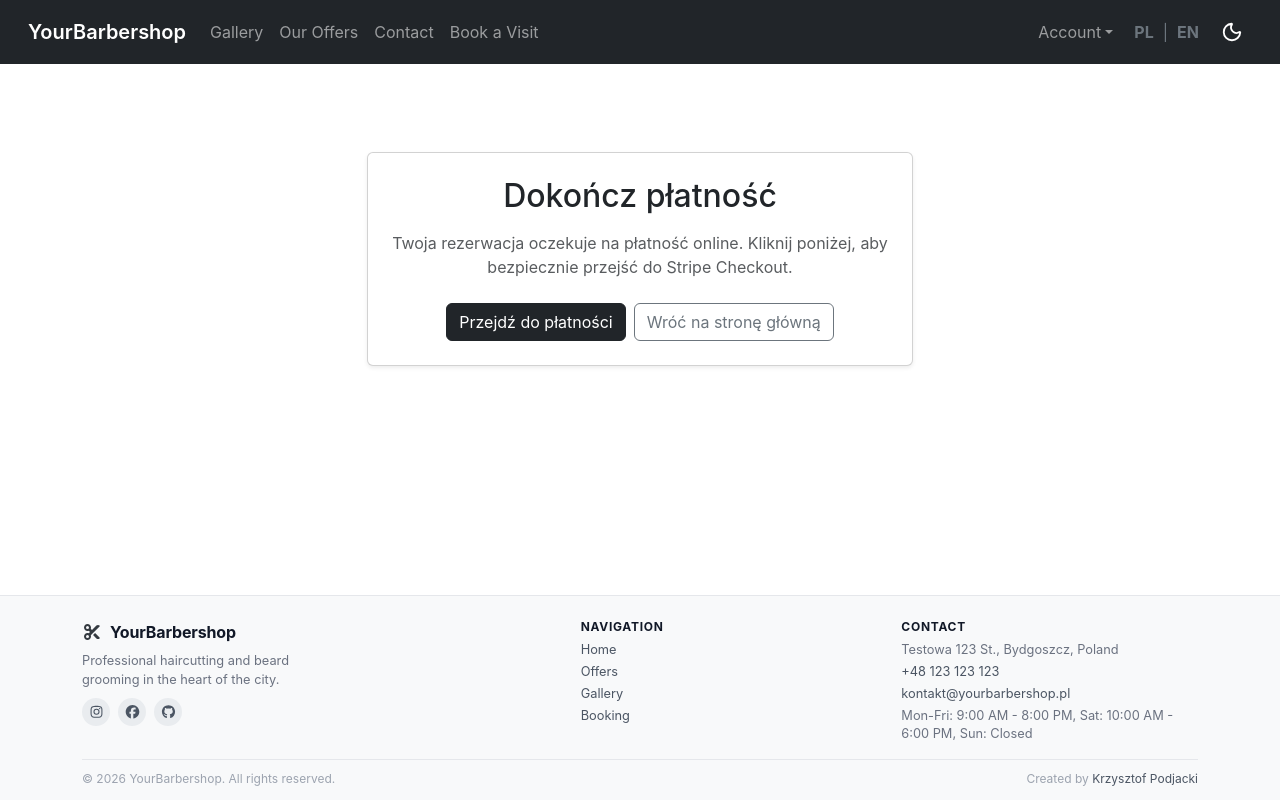
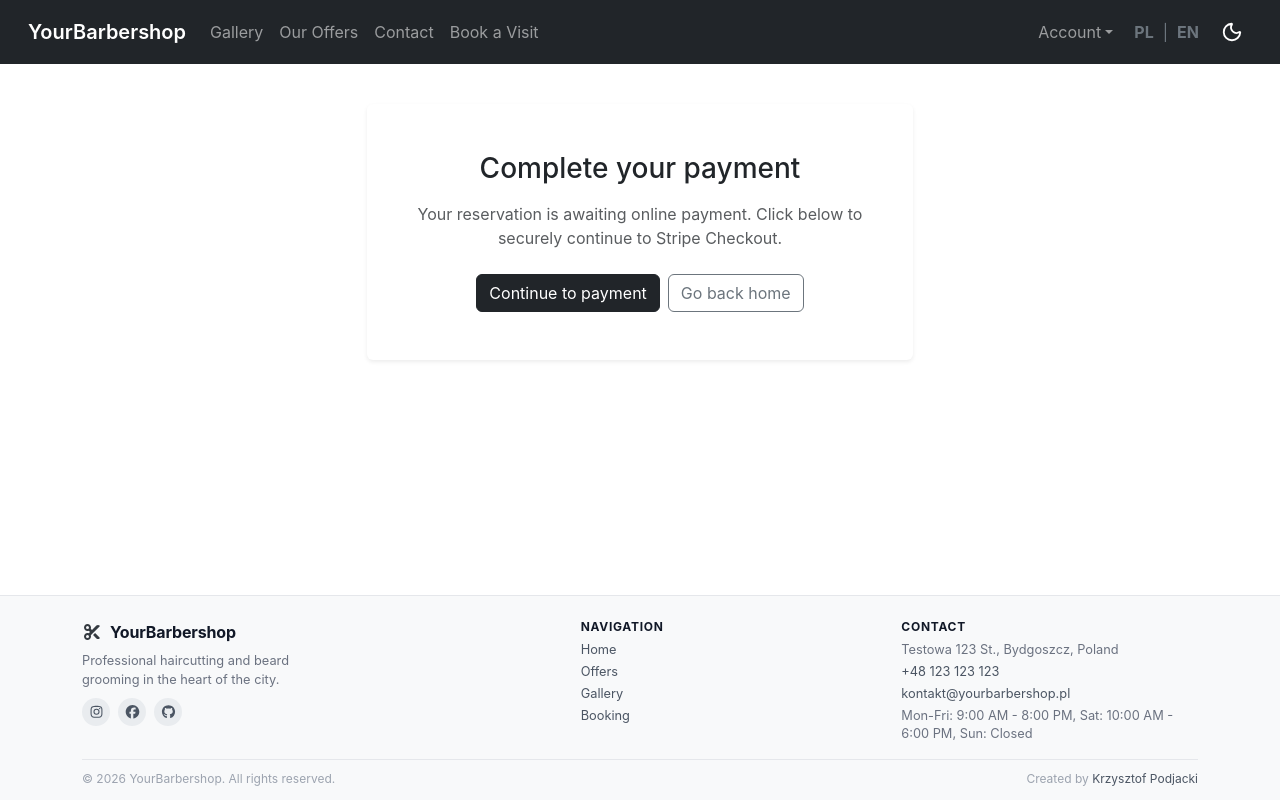
Before and after one commit to chrisitstyle/yourbarbershop, a React (Vite) app in the folder frontend/: page /payment/1 in a window 1280 px wide. Built offline with nearby package versions, Linux system fonts and the light colour scheme; no server answers.

Commit message:
chore: add i18n to PaymentLink

```diff
--- a/frontend/src/api/locales/en.json
+++ b/frontend/src/api/locales/en.json
@@ -426,6 +426,12 @@
     "cancelMessage": "The payment process was cancelled. You can go back and try again.",
     "goToProfile": "Go to profile",
     "goHome": "Go back home",
-    "tryAgain": "Try again"
+    "tryAgain": "Try again",
+    "retryTitle": "Complete your payment",
+    "retryDescription": "Your reservation is awaiting online payment. Click below to securely continue to Stripe Checkout.",
+    "continuePayment": "Continue to payment",
+    "redirecting": "Redirecting...",
+    "checkoutUrlError": "Could not retrieve the payment URL",
+    "checkoutRedirectError": "Could not continue to payment"
   }
 }
--- a/frontend/src/api/locales/pl.json
+++ b/frontend/src/api/locales/pl.json
@@ -426,6 +426,12 @@
     "cancelMessage": "Proces płatności został przerwany. Możesz wrócić i spróbować ponownie.",
     "goToProfile": "Przejdź do profilu",
     "goHome": "Wróć na stronę główną",
-    "tryAgain": "Spróbuj ponownie"
+    "tryAgain": "Spróbuj ponownie",
+    "retryTitle": "Dokończ płatność",
+    "retryDescription": "Twoja rezerwacja oczekuje na płatność online. Kliknij poniżej, aby bezpiecznie przejść do Stripe Checkout.",
+    "continuePayment": "Przejdź do płatności",
+    "redirecting": "Przekierowywanie...",
+    "checkoutUrlError": "Nie udało się uzyskać adresu płatności",
+    "checkoutRedirectError": "Nie udało się przejść do płatności"
   }
 }
--- a/frontend/src/pages/PaymentLink.jsx
+++ b/frontend/src/pages/PaymentLink.jsx
@@ -1,11 +1,13 @@
 import { useState } from "react";
 
 import { Alert, Button, Spinner } from "react-bootstrap";
+import { useTranslation } from "react-i18next";
 import { Link, useParams } from "react-router-dom";
 
 import { resolvePaymentCheckout } from "../api/paymentService";
 
 const PaymentLink = () => {
+  const { t } = useTranslation();
   const { token } = useParams();
 
   const [isLoading, setIsLoading] = useState(false);
@@ -24,7 +26,7 @@ const PaymentLink = () => {
       const checkoutUrl = response?.checkoutUrl;
 
       if (!checkoutUrl) {
-        throw new Error("Nie udało się uzyskać adresu płatności");
+        throw new Error(t("payment.checkoutUrlError"));
       }
 
       window.location.assign(checkoutUrl);
@@ -32,7 +34,7 @@ const PaymentLink = () => {
       setErrorMessage(
         error?.response?.data?.message ||
           error?.message ||
-          "Nie udało się przejść do płatności",
+          t("payment.checkoutRedirectError"),
       );
 
       setIsLoading(false);
@@ -40,16 +42,15 @@ const PaymentLink = () => {
   };
 
   return (
-    <div className="container my-5 py-5">
+    <div className="container py-5">
       <div className="row justify-content-center">
-        <div className="col-md-6">
-          <div className="card shadow-sm">
-            <div className="card-body p-4 text-center">
-              <h2 className="mb-3">Dokończ płatność</h2>
+        <div className="col-lg-7 col-xl-6">
+          <div className="card shadow-sm border-0">
+            <div className="card-body p-4 p-md-5 text-center">
+              <h1 className="h3 mb-3">{t("payment.retryTitle")}</h1>
 
               <p className="text-body-secondary mb-4">
-                Twoja rezerwacja oczekuje na płatność online. Kliknij poniżej,
-                aby bezpiecznie przejść do Stripe Checkout.
+                {t("payment.retryDescription")}
               </p>
 
               {errorMessage && <Alert variant="danger">{errorMessage}</Alert>}
@@ -68,10 +69,10 @@ const PaymentLink = () => {
                         className="me-2"
                         aria-hidden="true"
                       />
-                      Przekierowywanie...
+                      {t("payment.redirecting")}
                     </>
                   ) : (
-                    "Przejdź do płatności"
+                    t("payment.continuePayment")
                   )}
                 </Button>
 
@@ -81,7 +82,7 @@ const PaymentLink = () => {
                   variant="outline-secondary"
                   disabled={isLoading}
                 >
-                  Wróć na stronę główną
+                  {t("payment.goHome")}
                 </Button>
               </div>
             </div>
```
